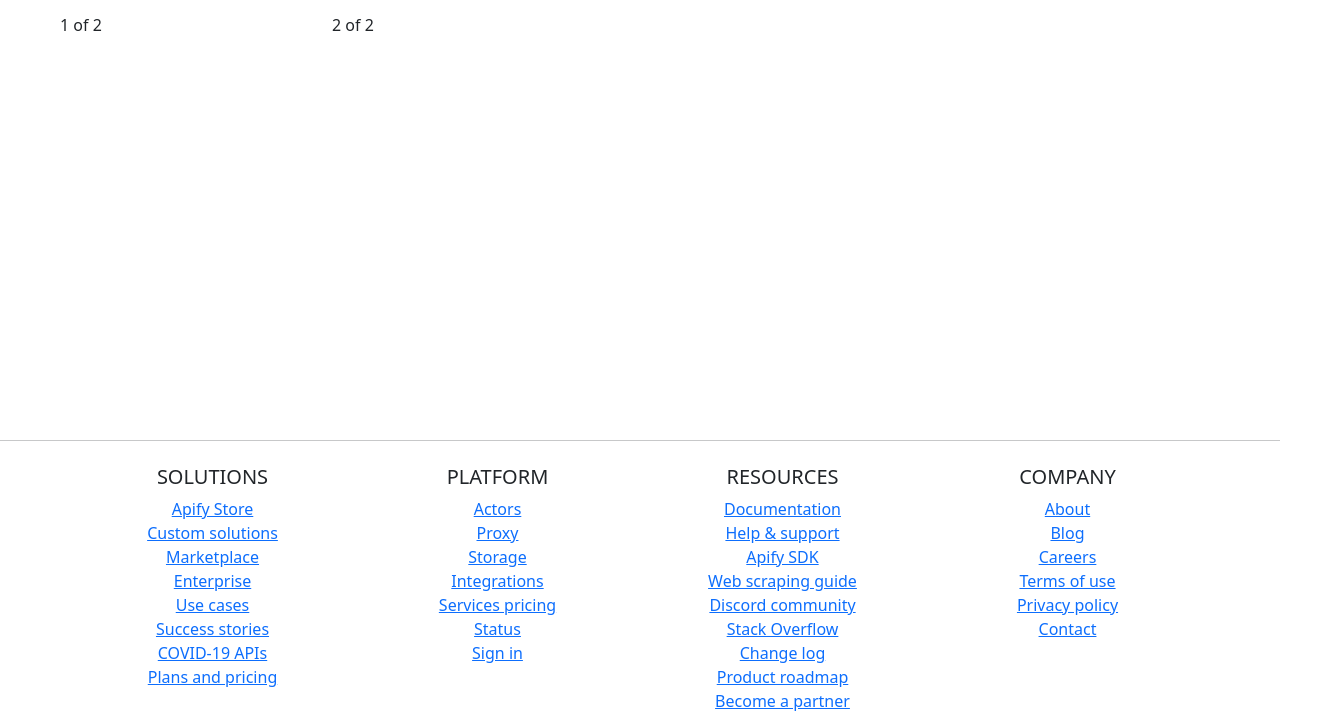
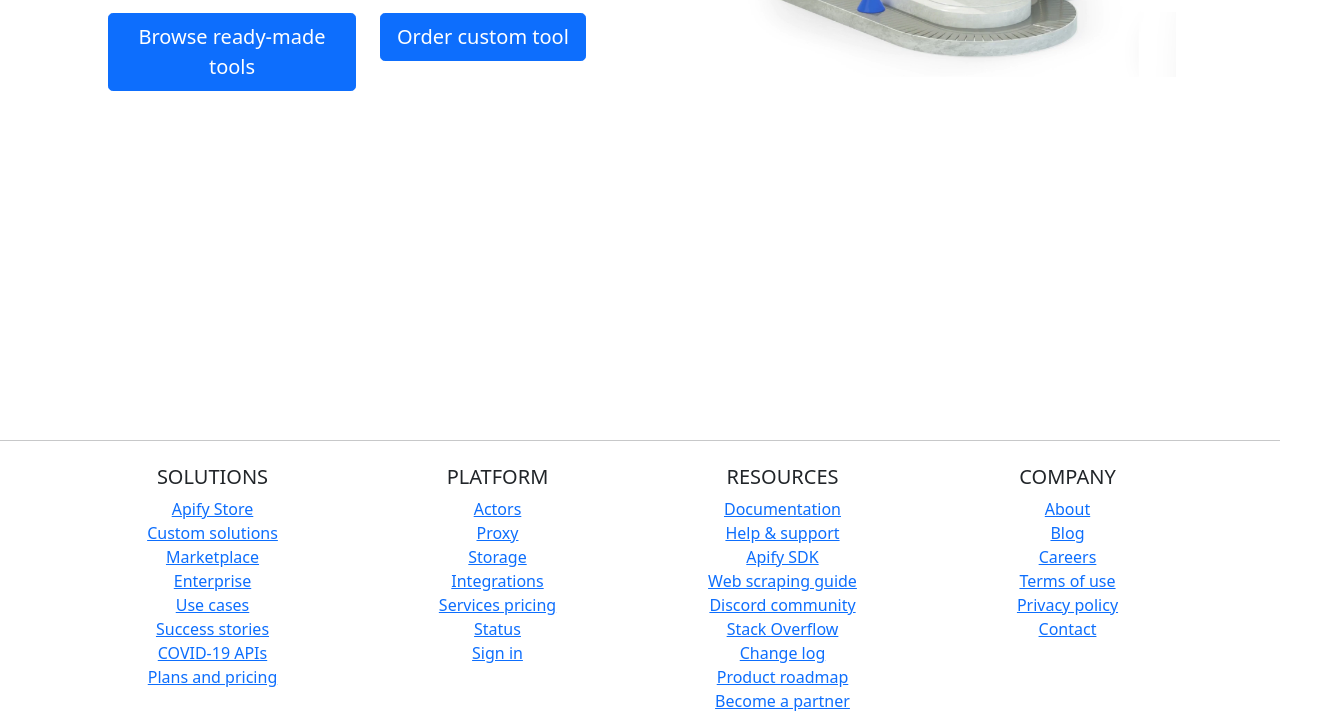
Before and after one commit to IFI6225-DT-K21/Apify_Gleb_Stepanov, a website: page bootstrap/index.html in a window 1280 px wide. Shown: the part 507-1225 px from the top of the page, 1328 px wide, since content can reach past the window. Drawn offline with nearby package versions, Linux system fonts and the light colour scheme.

Commit message:
welcome column

```diff
--- a/bootstrap/index.html
+++ b/bootstrap/index.html
@@ -37,8 +37,8 @@
 
   <!-- First Half -->
 
-  <div class="col-md-6 p-0 bg-white h-md-100">
-      <div class="d-md-flex h-100 p-5 text-left justify-content-left">
+  <div class="col-md-6 p-0 bg-white h-md-100 ms-5">
+      <div class="d-md-flex h-100 p-5 text-left justify-content-end ">
           <div class="logoarea pt-5 pb-5">
             <div class="container">
               <div class="row">
@@ -54,10 +54,14 @@
               </div>
               <div class="row">
                 <div class="col">
-                  1 of 2
+                  <button type="button" class="btn btn-primary btn-lg" data-toggle="button" aria-pressed="false" autocomplete="off">
+                    Browse ready-made tools
+                  </button>
                 </div>
                 <div class="col">
-                  2 of 2
+                  <button type="button" class="btn btn-primary btn-lg" data-toggle="button" aria-pressed="false" autocomplete="off">
+                    Order custom tool
+                  </button>
                 </div>
               </div>
             </div>
@@ -67,9 +71,12 @@
 
   <!-- Second Half -->
 
-  <div class="col-md-6 p-0 bg-white h-md-100 loginarea">
-      <div class="d-md-flex h-md-100 p-5 justify-content-center">
-          Second half content here
+  <div class="col-md-6 p-0 bg-white h-md-100">
+      <div class="d-md-flex h-md-100 p-5 justify-content-start">
+        <a href="#" class="navbar-brand">
+          <!-- Logo -->
+          <img src="..\bootstrap\img\png_frontpage.png" width="440" alt="" class="d-inline-block align-middle mr-2">
+        </a>
       </div>
   </div>
 
```
Also changed, not shown: bootstrap/img/png_frontpage.png (added).
